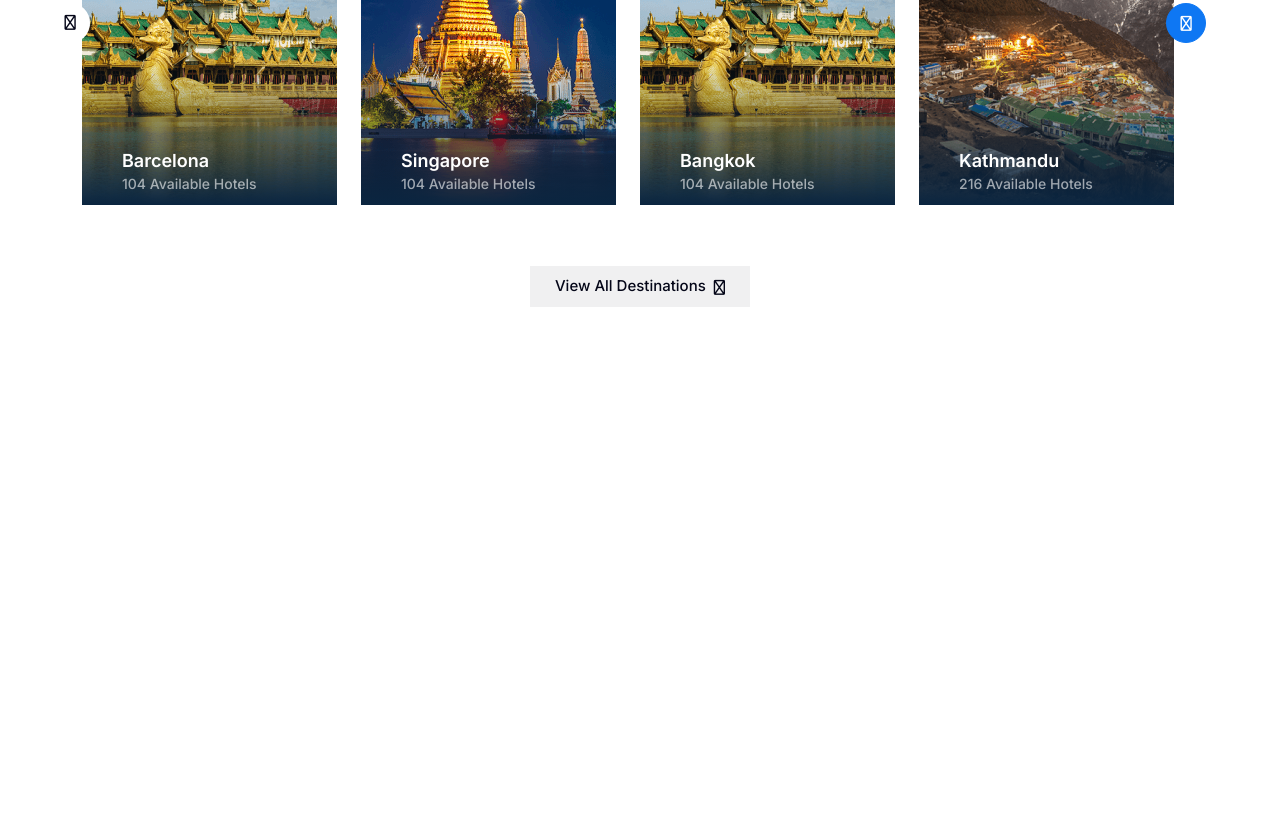
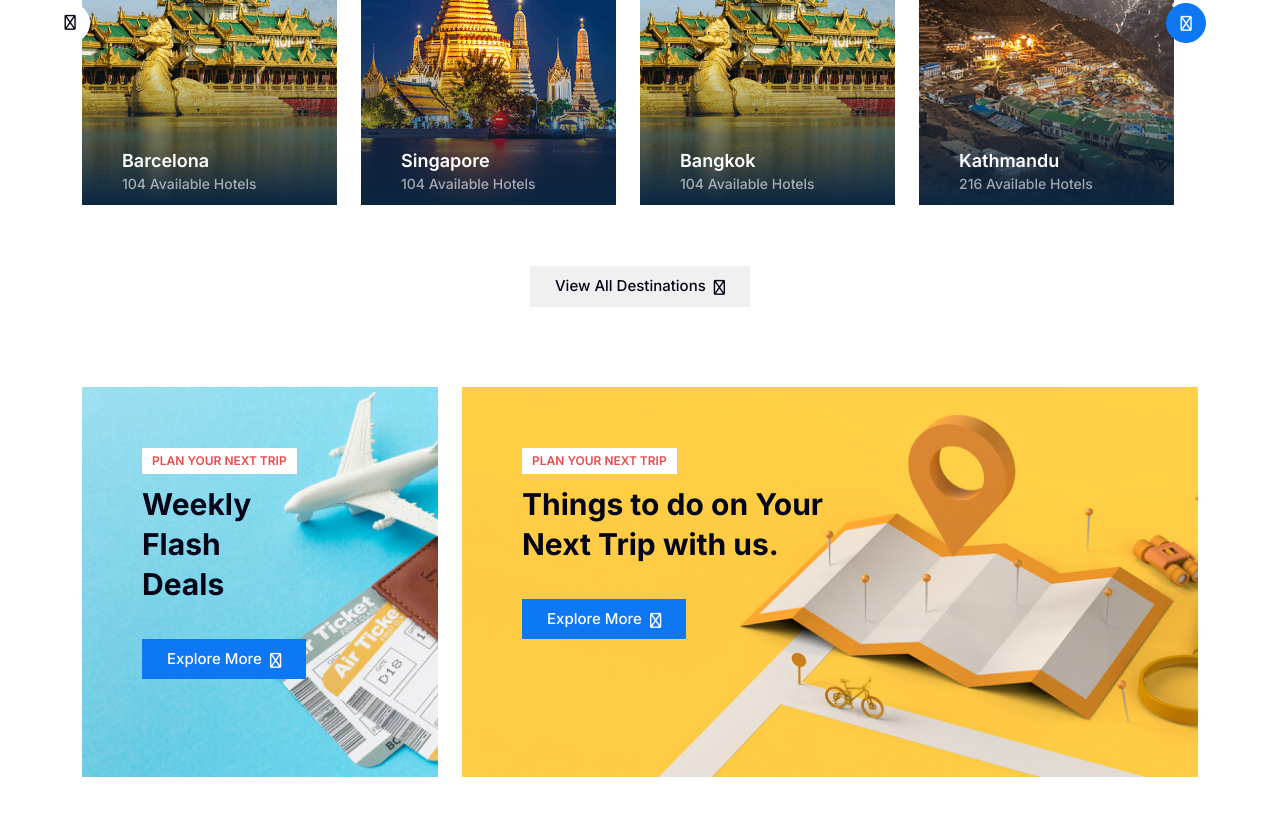
Before and after one commit to Mdsabuj6258/tking, a plain HTML site: page index.html in a window 1280 px wide. Shown: the part 1240-2055 px from the top of the page. Before the commit the page ends 1787 px from the top, so only its background shows below. Drawn offline with Linux system fonts and the light colour scheme.

Commit message:
add 1 more section

```diff
--- a/css/style.css
+++ b/css/style.css
@@ -1157,6 +1157,65 @@ button {
     background: var(--colorPrimary);
 }
 
+/* destination end */
 
+/* ofer start */
+.ofer {}
 
-/* destination end */
+.ofer .ofer_item {
+    position: relative;
+
+}
+
+.ofer_item:hover.ofer_item .img img {
+    transform: scale(1.05) rotate(2deg);
+    -webkit-transform: scale(1.05) rotate(2deg);
+    -moz-transform: scale(1.05) rotate(2deg);
+    -ms-transform: scale(1.05) rotate(2deg);
+    -o-transform: scale(1.05) rotate(2deg);
+}
+
+.ofer .ofer_item .img img {
+    transition: all linear .3s;
+    -webkit-transition: all linear .3s;
+    -moz-transition: all linear .3s;
+    -ms-transition: all linear .3s;
+    -o-transition: all linear .3s;
+}
+
+.ofer .ofer_item .img {
+    height: 390px;
+    overflow: hidden;
+
+}
+
+.ofer .ofer_item .text {
+    position: absolute;
+    content: "";
+    top: 0;
+    padding: 60px;
+}
+
+.ofer .ofer_item .text h3 {
+    width: 60%;
+    color: var(--colorBlack);
+    font-size: 30px;
+    font-weight: 700;
+    line-height: 40px;
+    /* 133.333% */
+}
+
+.ofer .ofer_item .text p {
+    color: var(--colorRed);
+    text-align: start;
+    font-size: 12px;
+    font-weight: 600;
+    letter-spacing: normal;
+    text-transform: uppercase;
+    background: var(--colorWhite);
+    padding: 4px 10px;
+    display: inline-block;
+    margin-bottom: 10px;
+}
+
+/* ofer end */
--- a/index.html
+++ b/index.html
@@ -609,6 +609,42 @@
         </div>
     </section>
     <!-- DESTINATION END -->
+
+
+    <!-- OFER START -->
+    <section class="ofer mt_80">
+        <div class="container">
+            <div class="row">
+                <div class="col-xl-4">
+                    <div class="ofer_item">
+                        <div class="img">
+                            <img src="images/special_offer_img_1.jpg" alt="image" class="img-fluid">
+                        </div>
+                        <div class="text">
+                            <p>Plan your next trip</p>
+                            <h3>Weekly
+                                Flash Deals</h3>
+                            <a class="common_btn mt_35" href="#">Explore More<i class="far fa-arrow-right"></i></a>
+                        </div>
+                    </div>
+                </div>
+                <div class="col-xl-8">
+                    <div class="ofer_item">
+                        <div class="img">
+                            <img src="images/special_offer_img_2.jpg" alt="image" class="img-fluid">
+                        </div>
+                        <div class="text">
+                            <p>Plan your next trip</p>
+                            <h3>Things to do on Your Next Trip with us.</h3>
+                            <a class="common_btn mt_35" href="#">Explore More<i class="far fa-arrow-right"></i></a>
+                        </div>
+                    </div>
+                </div>
+            </div>
+        </div>
+        </div>
+    </section>
+    <!-- OFER END -->
     <br>
     <br>
     <br>
```
